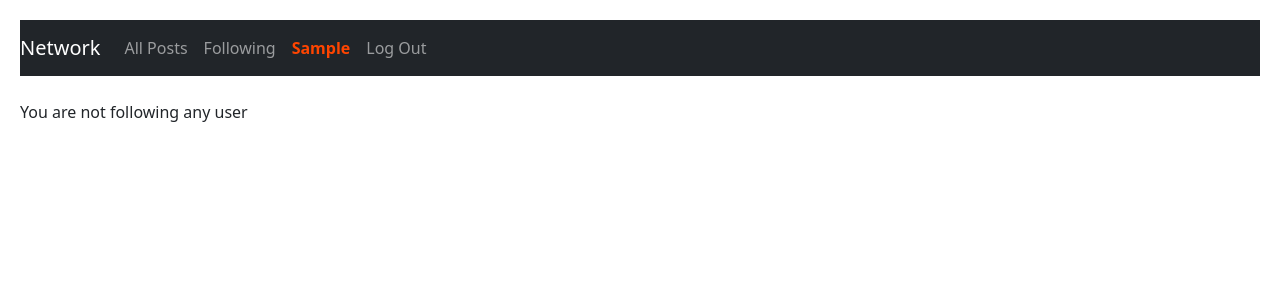
After one commit to dluca22/network, a Django app: page /following in a window 1280 px wide. The commit adds this page. Shown: the top 300 px of the page. Run offline with Django 4.2, Linux system fonts and the light colour scheme; the visitor is signed in with stand-in values (Sample User, id 1); data comes from the database, SQL or seed files in the repository; some libraries are stand-ins or nearby versions.

Commit message:
added follow page and model methods

```diff
--- a/network/models.py
+++ b/network/models.py
@@ -16,9 +16,20 @@ class User(AbstractUser):
     # notifications ????
     # email private??
 
+
+    # num of people user follows
     @property
-    def is_owner(self):
-        return self.id == posts.owner
+    def n_follows(self):
+        return self.follow.count()
+    # num of people following user
+    @property
+    def n_follower(self):
+        return self.followers.count()
+
+    @property
+    def friends(self):
+        """ returns list of people user is following"""
+        return self.follow.all()
 
     pass
 
@@ -53,7 +64,20 @@ class Post(models.Model):
     def __str__(self):
         return f'{self.op.username}: {self.text}'
 
+    @property
+    def n_likes(self):
+        return self.likes.count()
     pass
+
+    def serialize(self):
+        return{
+            "id": self.id,
+            "op":self.op,
+            "text":self.text,
+            "timestamp":self.timestamp.strftime("%b %d %Y, %I:%M %p"),
+            "likes":self.likes.count()
+        }
+
 
 
 
@@ -78,7 +102,7 @@ class Comment(models.Model):
 class Like(models.Model):
     # model for likes to posts
     id = models.BigAutoField(primary_key=True)
-    post = models.ForeignKey(Post, on_delete=models.CASCADE)
+    post = models.ForeignKey(Post, on_delete=models.CASCADE, related_name="likes")
     user = models.ForeignKey(User, on_delete=models.CASCADE)
 
     pass
--- /dev/null
+++ b/network/static/network/script.js
@@ -0,0 +1,41 @@
+
+document.addEventListener("DOMContentLoaded", function() {
+    // on content loaded
+// start function listening to post interactions
+    interact_post()
+    });
+
+const Post = {
+
+}
+
+function  interact_post(){
+    // just some styling to practice
+    // on mouse enter add shadow, on mouse leave removes it
+    const posts = document.querySelectorAll('.post-card');
+    posts.forEach(post => {
+        post.addEventListener("mouseenter", function () {
+                post.classList.add("shadow");
+        });
+        post.addEventListener("mouseleave", function () {
+                post.classList.remove("shadow");
+        });
+
+        post.querySelector('.like-btn').onclick = post.like_toggle
+    });
+
+};
+
+function like_toggle(post){
+    console.log(post)
+
+}
+
+
+
+// ========= old code =======
+// prima cercavo di selezionare tutti i like button per accedere alle funzioni del post, ma è meglio selezionare ogni post e dentro li accedere ai suoi btn tra cui like, comment e history
+// select all like buttons class
+ const like_btns = document.querySelectorAll('.like-btn')
+ // loop over every button and for each set the function (for of/foreach accesses the object element, not just the index) https://thecodebarbarian.com/for-vs-for-each-vs-for-in-vs-for-of-in-javascript
+ like_btns.forEach(like => like.onclick = like_toggle);
--- /dev/null
+++ b/network/templates/network/following.html
@@ -0,0 +1,24 @@
+{%extends 'network/layout.html'%}
+
+{%block body%}
+    <!-- {%if user.is_authenticated%} -->
+
+    <!-- if user follows at least one -->
+    {%if user.n_follows > 0%}
+
+        {%for post in posts%}
+            {% include 'network/post-card.html'%}
+        {%empty%}
+            <p>No posts from your followers</p>
+        {%endfor%}
+
+
+    <!-- if user doesn't follow anyone -> message -->
+    {%endif%}
+        <p>You are not following any user</p>
+    <!-- ENDIF user not following anyone -->
+    {%endif%}
+
+
+
+{%endblock%}
--- a/network/templates/network/index.html
+++ b/network/templates/network/index.html
@@ -23,7 +23,7 @@
         <!-- zona post precendti loop, se empy, error message -->
     {%for post in posts%}
 
-    {% include 'network/post-layout.html'%}
+    {% include 'network/post-card.html'%}
     {%empty%}
     <h3>there are no posts</h3>
     {%endfor%}
--- a/network/templates/network/layout.html
+++ b/network/templates/network/layout.html
@@ -10,13 +10,13 @@
         <link href="https://cdn.jsdelivr.net/npm/bootstrap@5.2.2/dist/css/bootstrap.min.css" rel="stylesheet" integrity="sha384-Zenh87qX5JnK2Jl0vWa8Ck2rdkQ2Bzep5IDxbcnCeuOxjzrPF/et3URy9Bv1WTRi" crossorigin="anonymous">
 
         <script src="https://cdn.jsdelivr.net/npm/bootstrap@5.2.2/dist/js/bootstrap.bundle.min.js" integrity="sha384-OERcA2EqjJCMA+/3y+gxIOqMEjwtxJY7qPCqsdltbNJuaOe923+mo//f6V8Qbsw3" crossorigin="anonymous"></script>
-
+        <script src="{%static 'network/script.js' %}"></script>
         <link href="{% static 'network/styles.css' %}" rel="stylesheet">
     </head>
     <body>
 
         <nav class="navbar navbar-expand-lg navbar-dark bg-dark">
-            <a class="navbar-brand" href="#">Network</a>
+            <a class="navbar-brand" href="{% url 'index' %}">Network</a>
 
             <div>
               <ul class="navbar-nav mr-auto ">
@@ -29,7 +29,7 @@
                     </li>
                     {% if user.is_authenticated %}
                         <li class="nav-item">
-                            <a class="nav-link" href="#">Following</a>
+                            <a class="nav-link" href="{% url 'following' %}">Following</a>
                         </li>
                     </span>
                     <span class="nav-group2  d-flex ">
@@ -55,7 +55,7 @@
         <div class="body mt-4">
             {% block body %}
 
-            {% include 'network/post-layout.html'%}
+
 
             {% endblock %}
         </div>
--- a/network/urls.py
+++ b/network/urls.py
@@ -10,6 +10,7 @@ urlpatterns = [
     path("login", views.login_view, name="login"),
     path("logout", views.logout_view, name="logout"),
     path("register", views.register, name="register"),
+    path("following", views.following, name="following"),
     path("post", views.post, name="post"),
     path("user/<int:id>", views.user_page, name="user"),
 ]
--- a/network/views.py
+++ b/network/views.py
@@ -27,6 +27,7 @@ def index(request):
     implement as a card the structure with include, that has body, like button, n likes, username, comments, and timestamp as xyz_time_ago, and edit btn, and history show
     """
     post_form = CreatePost()
+
 
     context = {'post_form':post_form, 'posts': Post.objects.all().order_by('-id')}
 
@@ -100,7 +101,7 @@ def post(request):
     return HttpResponseRedirect(reverse('index'))
 
 
-@login_required
+# not login requried because i added a page section to deal with that in the template
 def user_page(request, id):
     """
     user's profile page, both own or another's
@@ -109,7 +110,7 @@ def user_page(request, id):
     show n followers
     show all posts descending order
     """
-    user_posts = Post.objects.filter(op=id)
+    user_posts = Post.objects.filter(op=id).order_by('-id')
     user_profile = User.objects.filter(id=id).first()
     print(user_profile)
     context = {'profile': user_profile, "posts": user_posts}
@@ -141,10 +142,26 @@ def like():
     """
     pass
 
+@login_required(login_url="/login")
+def following(request):
+    """
+    view to display all posts from people an user follows
+    """
 
-def follow():
-    """
-    allows user to follow another
-    don't know if via django or Js yet
-    """
-    pass
+    friends = request.user.friends
+    friends_posts = []
+    for person in friends:
+        posts = Post.objects.filter(op=person).order_by('-id')
+        if posts:
+            for post in posts:
+                friends_posts.append(post)
+    context = {'posts':friends_posts}
+
+    return render(request, 'network/following.html', context=context)
+
+# def follow():
+#     """
+#     allows user to follow another
+#     don't know if via django or Js yet
+#     """
+#     pass
```
Also changed, not shown: network/templates/network/post-card.html (renamed from network/templates/network/post-layout.html, +6 -3 lines), network/templates/network/user_page.html (+20 -8 lines), specs.md (+9 -9 lines), network/migrations/0005_alter_like_user.py (added), network/migrations/0006_alter_like_post_alter_like_user.py (added), network/static/network/styles.css (line endings or trailing spaces).
